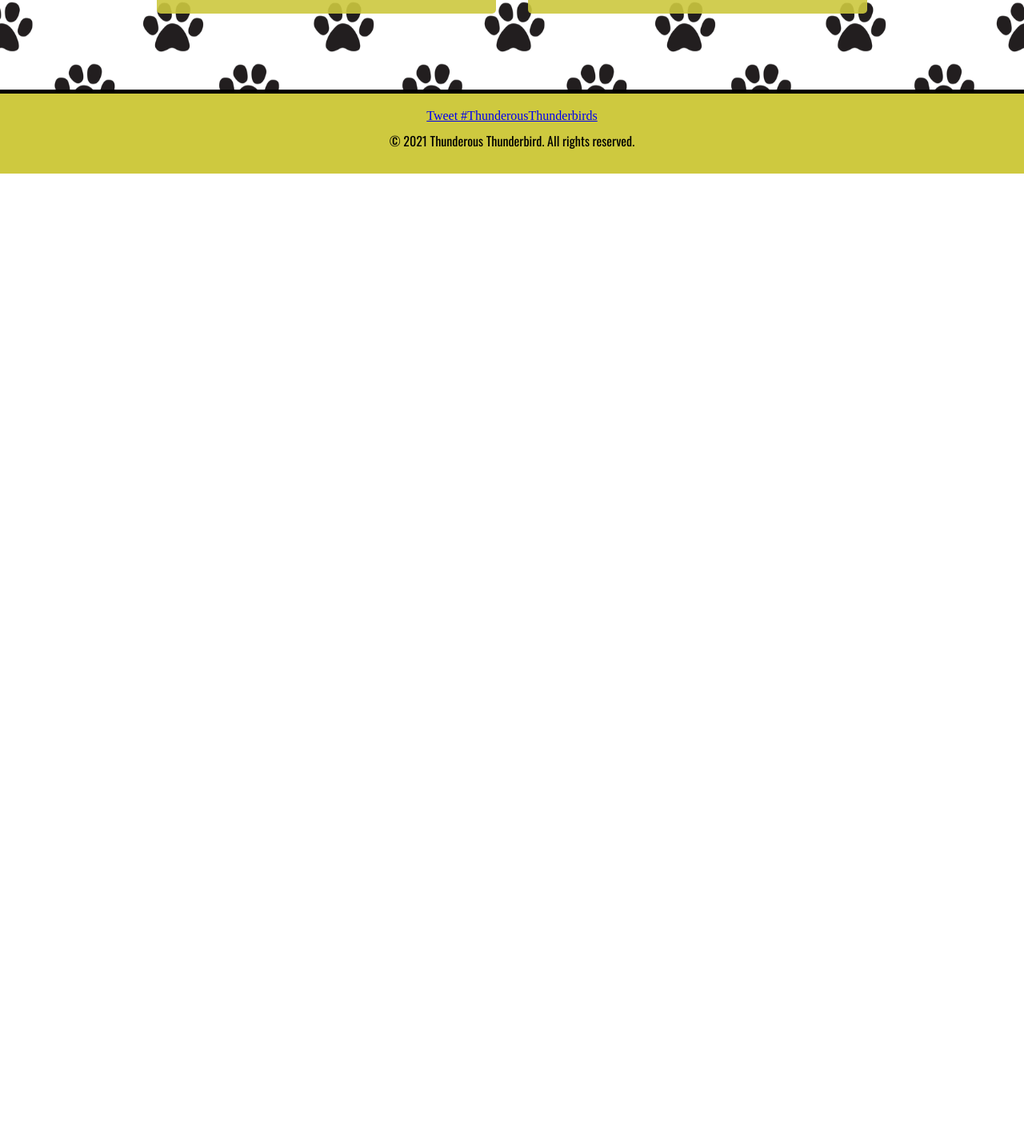
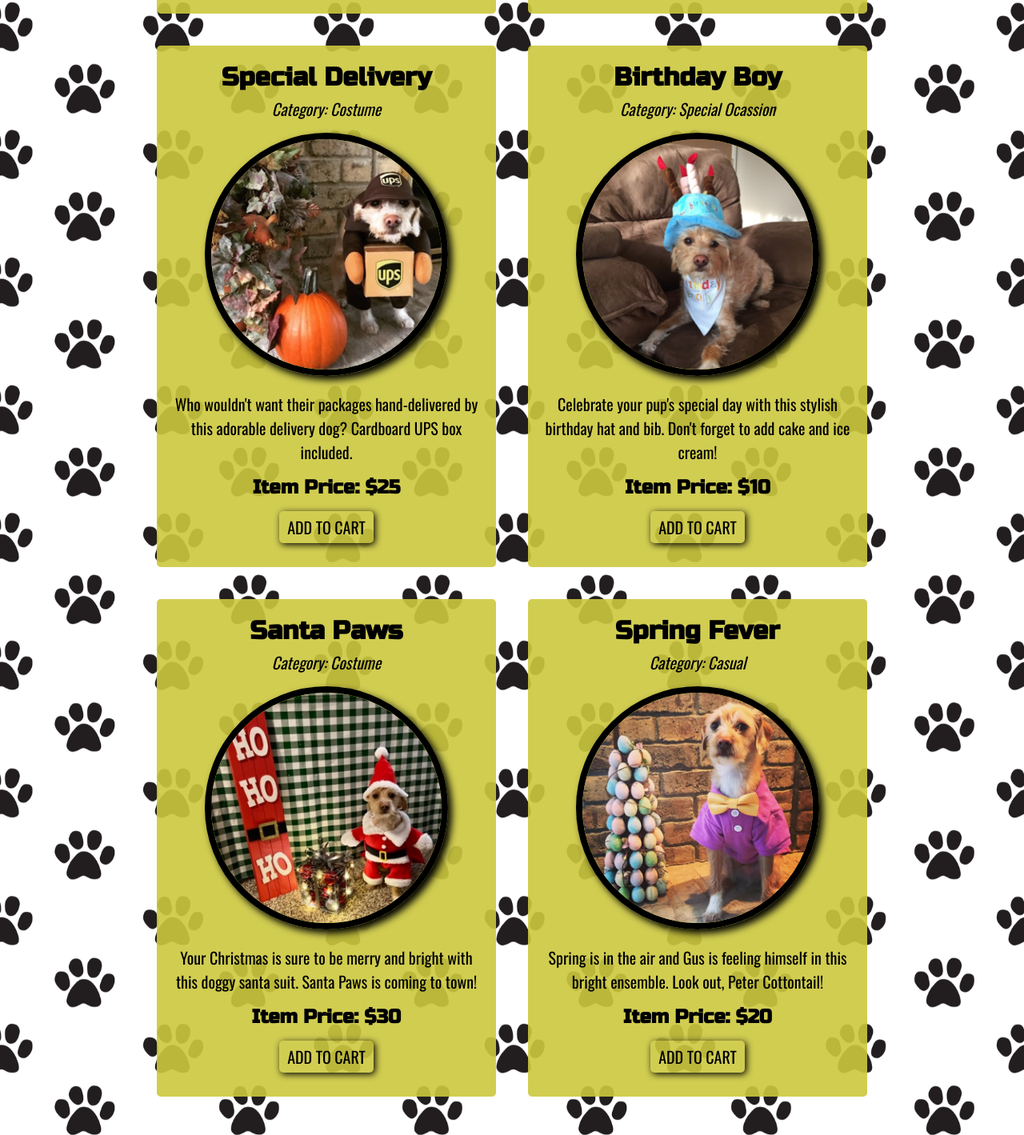
Before and after one commit to MeganCarnaghi/Thunderous-Thunderbirds-Point-of-Sales-System, a plain HTML site: page index.html in a window 1280 px wide. Shown: the part 3648-5067 px from the top of the page at 80% size. Before the commit the page ends 3865 px from the top, so only its background shows below. Drawn offline with nearby package versions, Linux system fonts and the light colour scheme.

Commit message:
added more items to home page

```diff
--- a/index.html
+++ b/index.html
@@ -231,6 +231,86 @@
             <button class="item__button">Add to Cart</button>
           </div>
         </div>
+        <!-- item 11  -->
+        <div class="item__div" data-id="gusupsman011">
+          <h1 class="itemName__h1">Special Delivery</h1>
+          <p class="itemCat__p">Category: Costume</p>
+          <img
+            class="item__img"
+            alt="Dog wearing a UPS delivery man costume"
+            src="images/gus-upsman.jpg"
+          />
+          <p class="itemDes__p">
+            Who wouldn't want their packages hand-delivered by this adorable
+            delivery dog? Cardboard UPS box included.
+          </p>
+          <div class="itemPrice__div">
+            <h2 class="itemPrice__h2">
+              Item Price:&nbsp;$<span class="itemPrice__span">25</span>
+            </h2>
+            <button class="item__button">Add to Cart</button>
+          </div>
+        </div>
+        <!-- item 12  -->
+        <div class="item__div" data-id="gusbirthday012">
+          <h1 class="itemName__h1">Birthday Boy</h1>
+          <p class="itemCat__p">Category: Special Ocassion</p>
+          <img
+            class="item__img"
+            alt="Dog wearing a birthday hat and bib"
+            src="images/gus-birthday.png"
+          />
+          <p class="itemDes__p">
+            Celebrate your pup's special day with this stylish birthday hat and
+            bib. Don't forget to add cake and ice cream!
+          </p>
+          <div class="itemPrice__div">
+            <h2 class="itemPrice__h2">
+              Item Price:&nbsp;$<span class="itemPrice__span">10</span>
+            </h2>
+            <button class="item__button">Add to Cart</button>
+          </div>
+        </div>
+        <!-- item 13  -->
+        <div class="item__div" data-id="gusstantapaws013">
+          <h1 class="itemName__h1">Santa Paws</h1>
+          <p class="itemCat__p">Category: Costume</p>
+          <img
+            class="item__img"
+            alt="Dog wearing a santa suit"
+            src="images/gus-santasuit.jpg"
+          />
+          <p class="itemDes__p">
+            Your Christmas is sure to be merry and bright with this doggy santa
+            suit. Santa Paws is coming to town!
+          </p>
+          <div class="itemPrice__div">
+            <h2 class="itemPrice__h2">
+              Item Price:&nbsp;$<span class="itemPrice__span">30</span>
+            </h2>
+            <button class="item__button">Add to Cart</button>
+          </div>
+        </div>
+        <!-- item 14  -->
+        <div class="item__div" data-id="gusspringtime014">
+          <h1 class="itemName__h1">Spring Fever</h1>
+          <p class="itemCat__p">Category: Casual</p>
+          <img
+            class="item__img"
+            alt="Dog wearing a purple shirt and bow tie"
+            src="images/gus-easterlook.png"
+          />
+          <p class="itemDes__p">
+            Spring is in the air and Gus is feeling himself in this bright
+            ensemble. Look out, Peter Cottontail!
+          </p>
+          <div class="itemPrice__div">
+            <h2 class="itemPrice__h2">
+              Item Price:&nbsp;$<span class="itemPrice__span">20</span>
+            </h2>
+            <button class="item__button">Add to Cart</button>
+          </div>
+        </div>
       </div>
     </main>
     <footer class="footer">
```
